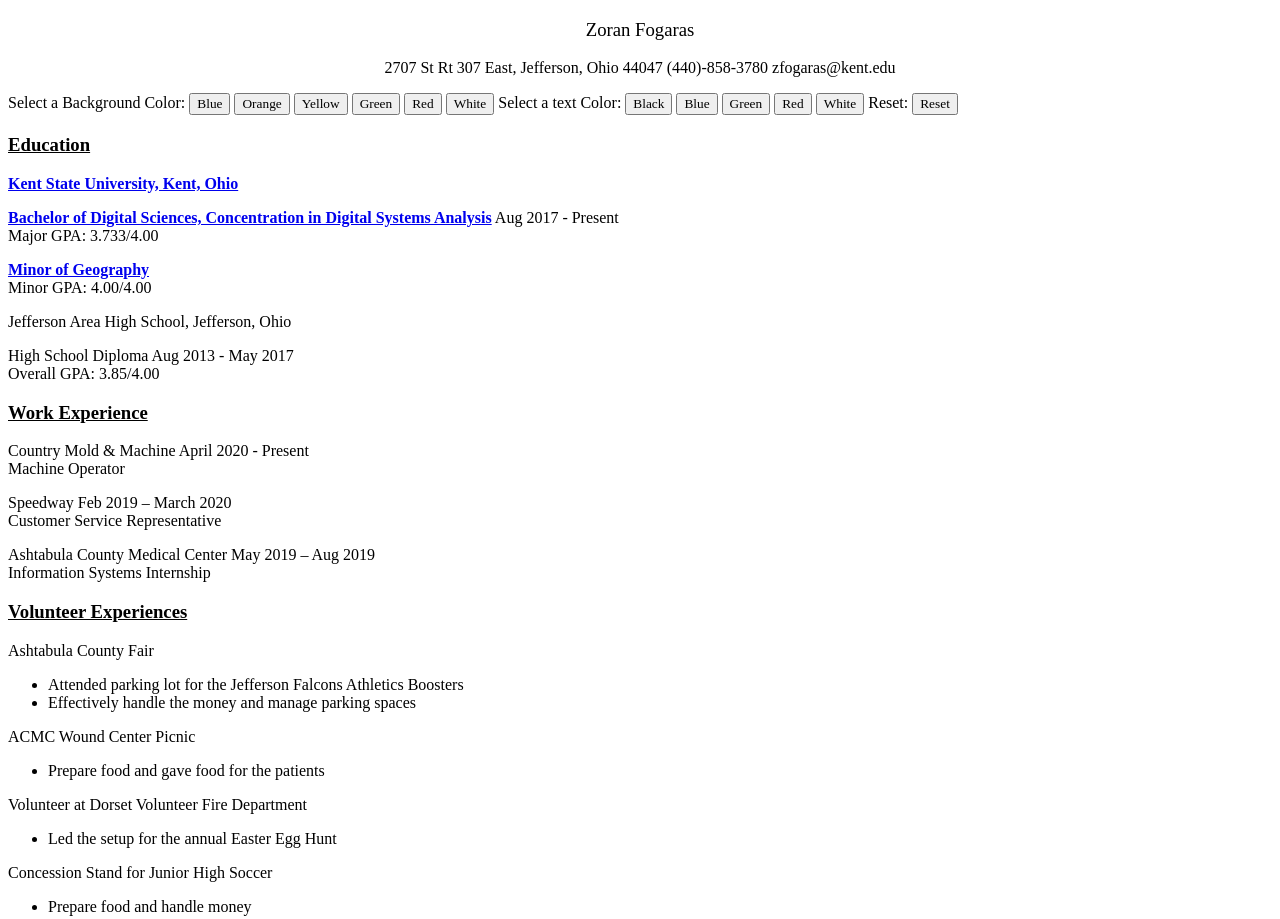
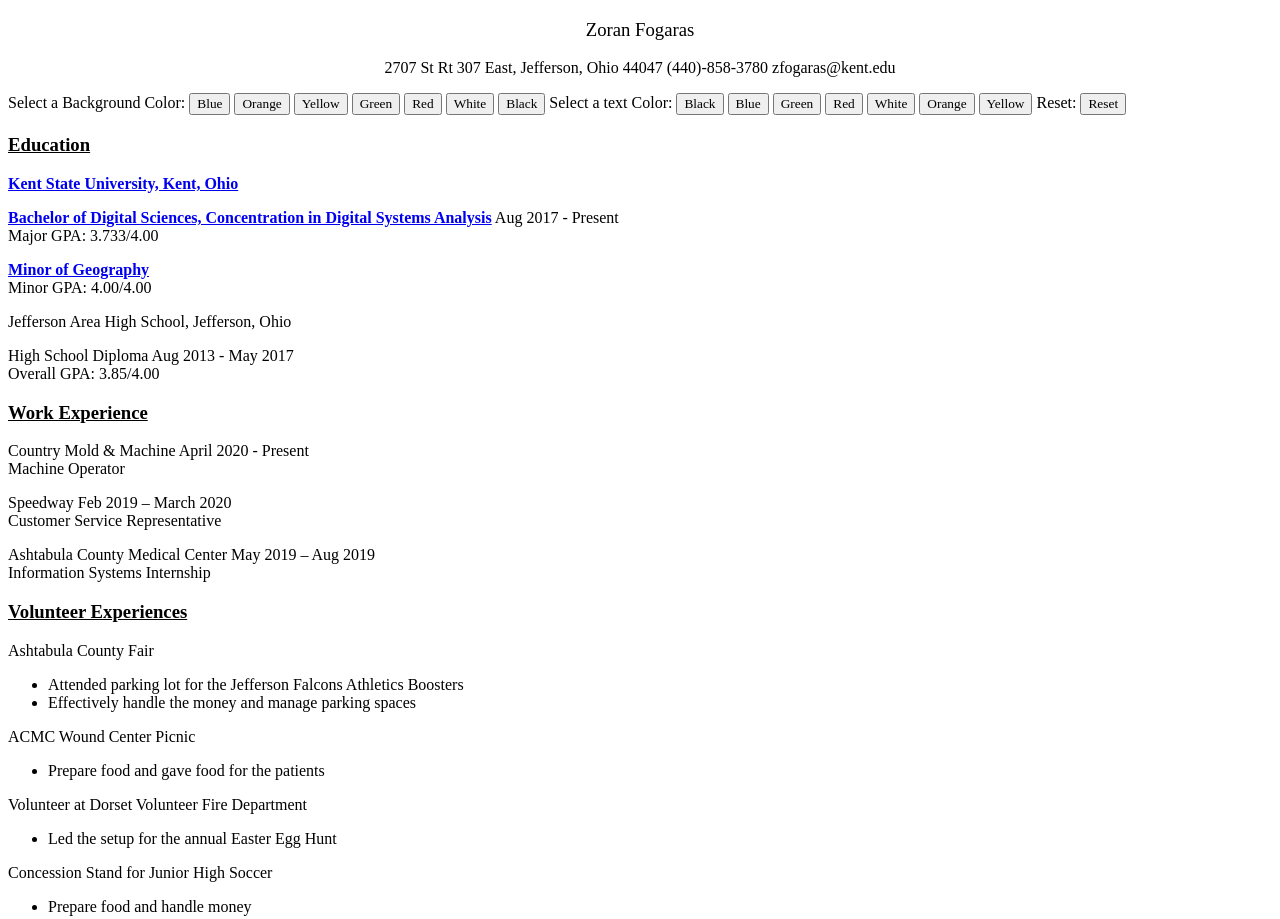
Before and after one commit to zfogaras/zoranfogaras.github.io-, a plain HTML site: page index.html in a window 1280 px wide. Shown: the top 919 px of the page. Drawn offline with Linux system fonts and the light colour scheme.

Commit message:
Update index.html

```diff
--- a/index.html
+++ b/index.html
@@ -46,6 +46,7 @@
 				<button  onclick="changeBodyBg('green');">Green</button>
 				<button  onclick="changeBodyBg('red');">Red</button>
 				<button  onclick="changeBodyBg('White');">White</button>
+				<button  onclick="changeBodyBg('black');">Black</button>
 
 				<label>Select a text Color: </label>
 				<button  onclick="change_text('Black');">Black</button>
@@ -53,6 +54,8 @@
 				<button  onclick="change_text('Green');">Green</button>
 				<button  onclick="change_text('Red');">Red</button>
 				<button  onclick="change_text('White');">White</button>
+				<button  onclick="change_text('orange');">Orange</button>
+				<button  onclick="change_text('Yellow');">Yellow</button>
 
 				<label>Reset: </label>
 				<button  onclick="reset('White','Black')">Reset</button>
```
